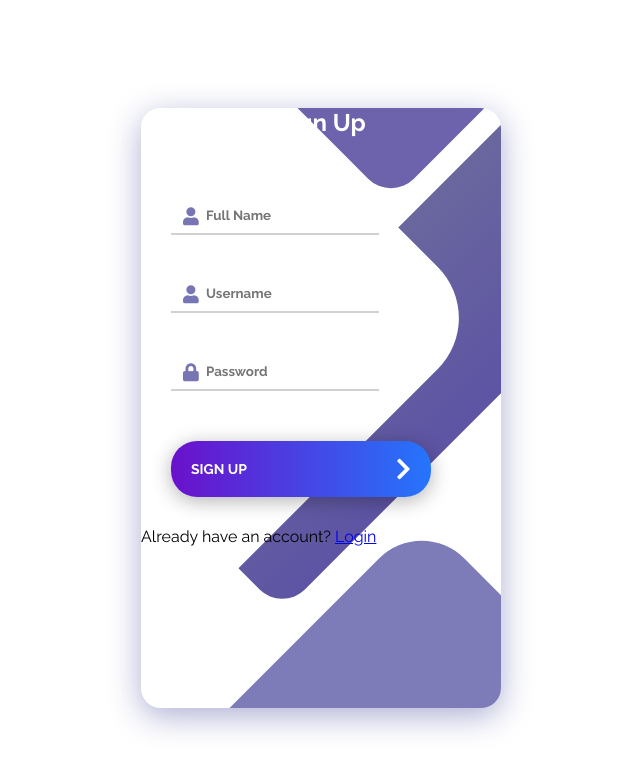
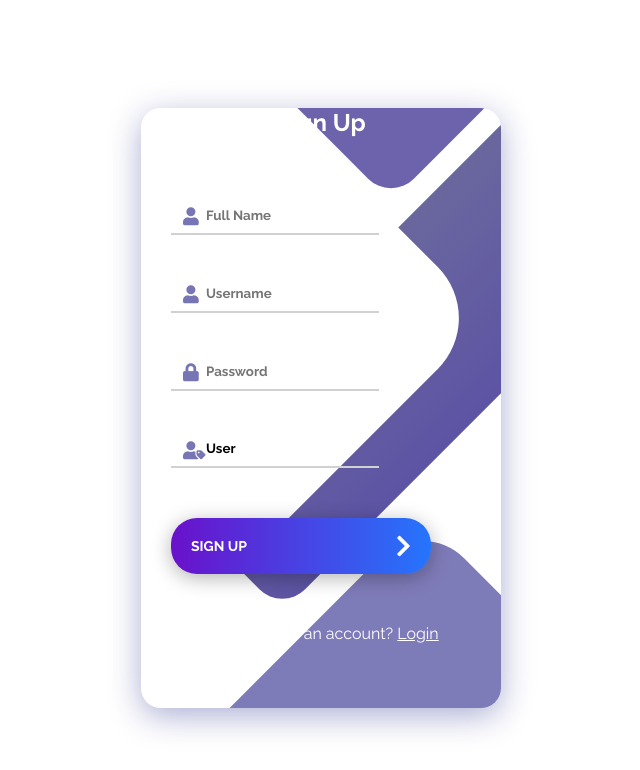
Before and after one commit to tarekyounes123/e-commerce-advanced, an Angular app: page /signup in a window 1280 px wide. Shown: the top 770 px of the page, without its empty margins (319-959 px from the left). Built offline with nearby package versions, Linux system fonts and the light colour scheme.

Commit message:
last version 2

```diff
--- a/src/app/login/login.component.ts
+++ b/src/app/login/login.component.ts
@@ -32,8 +32,8 @@ export class LoginComponent {
     if (foundUser) {
       alert('Login successful!');
       localStorage.setItem('isLoggedIn', 'true');
-      localStorage.setItem('loggedInUser', JSON.stringify(foundUser)); // Optional: store the logged in user
-      this.router.navigate(['/product_list']);
+      localStorage.setItem('loggedInUser', JSON.stringify(foundUser)); // Store the logged-in user with their role
+      this.router.navigate(['/product_list']); // Navigate to the product list page
     } else {
       alert('Invalid credentials');
     }
@@ -45,6 +45,5 @@ export class LoginComponent {
       // If already logged in, go directly to product_list
       this.router.navigate(['/product_list']);
     }
-    // Otherwise stay on login page
   }
 }
--- a/src/app/product-list/product-list.component.html
+++ b/src/app/product-list/product-list.component.html
@@ -1,5 +1,6 @@
 
 <style>
+/* product-list.component.css */
 .product-list {
   max-width: 1200px;
   margin: 0 auto;
@@ -189,7 +190,6 @@
 }
 </style>
 
-
 <!-- product-list.component.html -->
 <div class="product-list">
   <div class="top-bar">
@@ -213,17 +213,20 @@
         <h3 class="product-name">{{ product.name }}</h3>
         <p class="product-description">{{ product.description }}</p>
         <p class="product-price">${{ product.price }}</p>
+
         <div class="product-actions">
           <button (click)="addToCart(product)" class="btn cart-btn">Add to Cart</button>
-          <button (click)="editProduct(product)" class="btn edit-btn">Edit</button>
-          <button (click)="removeProduct(product.id)" class="btn remove-btn">Remove</button>
+
+          <!-- Admin Only: Edit and Remove Buttons -->
+          <button *ngIf="userRole === 'admin'" (click)="editProduct(product)" class="btn edit-btn">Edit</button>
+          <button *ngIf="userRole === 'admin'" (click)="removeProduct(product.id)" class="btn remove-btn">Remove</button>
         </div>
       </div>
     </div>
   </div>
 
-  <!-- Product Form -->
-  <div class="product-form">
+  <!-- Product Form (Only Visible for Admins) -->
+  <div *ngIf="userRole === 'admin'" class="product-form">
     <h3>{{ editingProduct ? 'Edit Product' : 'Add Product' }}</h3>
     <form (ngSubmit)="saveProduct()">
       <input type="text" [(ngModel)]="newProduct.name" name="name" placeholder="Product Name" required />
--- a/src/app/product-list/product-list.component.ts
+++ b/src/app/product-list/product-list.component.ts
@@ -10,6 +10,7 @@ import { Product } from '../product.model';
   standalone: true,
   imports: [CommonModule, FormsModule],
   templateUrl: './product-list.component.html',
+
 })
 export class ProductListComponent implements OnInit {
   searchTerm: string = '';
@@ -22,21 +23,23 @@ export class ProductListComponent implements OnInit {
   editingProduct: boolean = false; // To know if editing
   cart: Product[] = [];
   username: string = ''; // Variable to store the logged-in user's name
+  userRole: string = 'user'; // Store the user's role (default is 'user')
 
   constructor(private productService: ProductService, private router: Router) {}
 
   ngOnInit() {
-    // Check if the user is logged in
     const isLoggedIn = localStorage.getItem('isLoggedIn');
     if (!isLoggedIn) {
       // Redirect user to login page if not logged in
       this.router.navigate(['/login']);
     } else {
-      // Get the username from localStorage if logged in
-      const user = JSON.parse(localStorage.getItem('user') || '{}');
-      this.username = user.username || 'Guest'; // Default to 'Guest' if no username
+      // Get the user from localStorage and extract their role
+      const user = JSON.parse(localStorage.getItem('loggedInUser') || '{}');
+      this.username = user.username || 'Guest';
+      this.userRole = user.role || 'user'; // Default to 'user' if no role is assigned
     }
   }
+
 
   filterProducts() {
     return this.productService.filterProducts(this.searchTerm);
--- a/src/app/sign-up/sign-up.component.html
+++ b/src/app/sign-up/sign-up.component.html
@@ -1,5 +1,5 @@
 <head>
-  <!-- Make sure Font Awesome is included -->
+	<!-- Font Awesome for icons -->
 	<link rel="stylesheet" href="https://cdnjs.cloudflare.com/ajax/libs/font-awesome/5.15.4/css/all.min.css">
   </head>
 
@@ -26,7 +26,7 @@ body {
 	}
 
 	.screen {
-	background: rgba(255, 255, 255, 0.15); /* glass effect */
+	  background: rgba(255, 255, 255, 0.15);
 	  backdrop-filter: blur(10px);
 	  -webkit-backdrop-filter: blur(10px);
 	  position: relative;
@@ -98,7 +98,7 @@ body {
 	.sign-up {
 	  width: 320px;
 	  padding: 30px;
-	padding-top: 20px; /* Adjusted padding for title */
+	  padding-top: 20px;
 	}
 
 	.sign-up__title {
@@ -127,11 +127,14 @@ body {
 	  border: none;
 	  border-bottom: 2px solid #D1D1D4;
 	  background: none;
-	padding: 10px 10px 10px 35px; /* Padding for icon space */
+	  padding: 10px 10px 10px 35px;
 	  font-weight: 700;
 	  width: 80%;
 	  transition: all 0.3s;
 	  color: black;
+	  appearance: none;
+	  -webkit-appearance: none;
+	  -moz-appearance: none;
 	}
 
 	.sign-up__input:focus {
@@ -201,13 +204,24 @@ body {
 	  color: #6a11cb;
 	  transform: scale(1.3);
 	}
+
+	.sign-up__text {
+	  color: white;
+	  text-align: center;
+	  margin-top: 20px;
+	}
+
+	.sign-up__text a {
+	  color: #fff;
+	  text-decoration: underline;
+	}
   </style>
 
   <div class="container">
 	<div class="screen">
 	  <div class="screen__content">
-      <h2 class="sign-up__title">Sign Up</h2> <!-- Title for Sign Up -->
-      <form class="sign-up" (submit)="signup()">
+		<h2 class="sign-up__title">Sign Up</h2>
+		<form class="sign-up" (ngSubmit)="signup()">
 		  <div class="sign-up__field">
 			<i class="sign-up__icon fas fa-user"></i>
 			<input type="text" class="sign-up__input" [(ngModel)]="fullname" name="fullname" placeholder="Full Name" required>
@@ -220,7 +234,14 @@ body {
 			<i class="sign-up__icon fas fa-lock"></i>
 			<input type="password" class="sign-up__input" [(ngModel)]="password" name="password" placeholder="Password" required>
 		  </div>
-        <button class="button sign-up__submit">
+		  <div class="sign-up__field">
+			<i class="sign-up__icon fas fa-user-tag"></i>
+			<select class="sign-up__input" [(ngModel)]="role" name="role">
+			  <option value="user">User</option>
+			  <option value="admin">Admin</option>
+			</select>
+		  </div>
+		  <button class="button sign-up__submit" type="submit">
 			<span class="button__text">Sign Up</span>
 			<i class="button__icon fas fa-chevron-right"></i>
 		  </button>
--- a/src/app/sign-up/sign-up.component.ts
+++ b/src/app/sign-up/sign-up.component.ts
@@ -1,7 +1,7 @@
 import { Component } from '@angular/core';
 import { CommonModule } from '@angular/common';
 import { FormsModule } from '@angular/forms';
-import { Router, RouterModule } from '@angular/router'; // <-- Make sure to import Router
+import { Router, RouterModule } from '@angular/router';
 
 @Component({
   selector: 'app-sign-up',
@@ -12,46 +12,41 @@ import { Router, RouterModule } from '@angular/router'; // <-- Make sure to impo
 export class SignUpComponent {
   username = '';
   password = '';
-  fullname='';
+  fullname = '';
+  role = 'user'; // Default role
 
-  constructor(private router: Router) {} // <-- inject Router here
+  constructor(private router: Router) {}
 
   signup() {
     // Basic field validation
-    if (!this.username || !this.fullname || !this.password) {
+    if (!this.username || !this.fullname || !this.password || !this.role) {
       alert('Please fill in all fields.');
       return;
     }
 
-    // Password validation
     if (this.password.length < 6) {
       alert('Password must be at least 6 characters long.');
       return;
     }
 
-    // Get existing users array from localStorage
     const users = JSON.parse(localStorage.getItem('users') || '[]');
 
-    // Check if username already exists
     const existingUser = users.find((user: any) => user.username === this.username);
     if (existingUser) {
       alert('This username is already taken.');
       return;
     }
 
-    // Add new user
     users.push({
       username: this.username,
       fullname: this.fullname,
-      password: this.password
+      password: this.password,
+      role: this.role
     });
 
-    // Save updated users array back to localStorage
     localStorage.setItem('users', JSON.stringify(users));
 
     alert('Signup successful!');
     this.router.navigate(['/login']);
   }
-
-
 }
```
Lines whose indentation alone changed are shown as unchanged.
